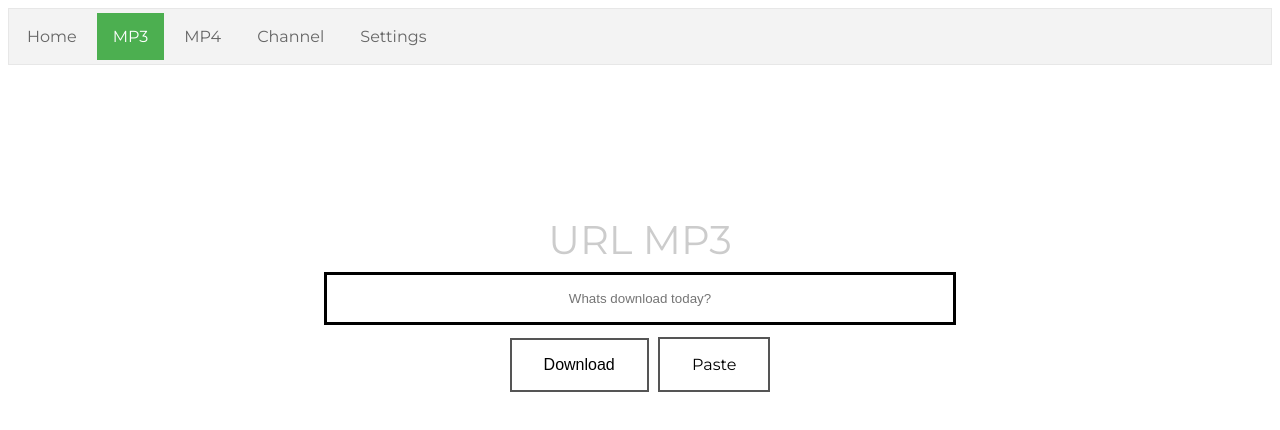
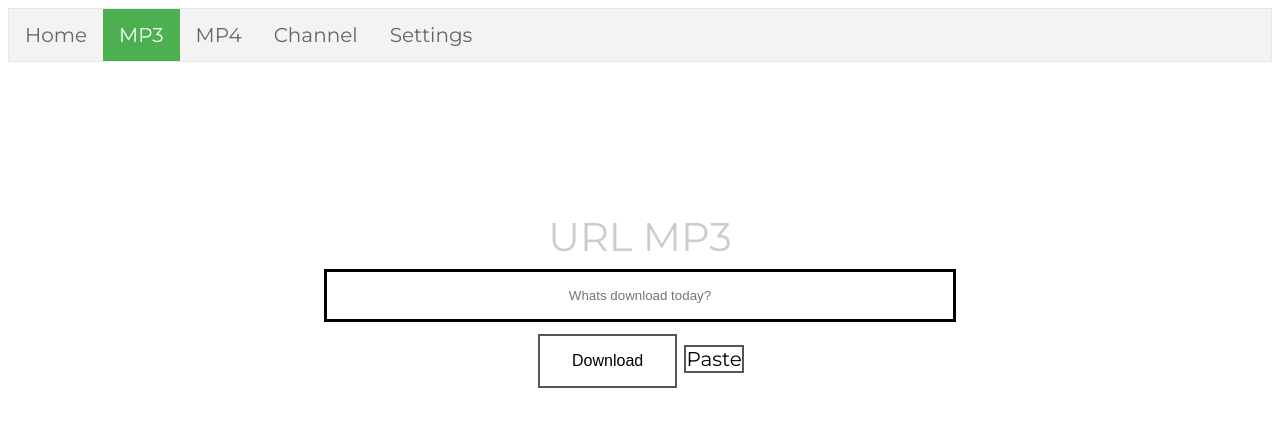
Before and after one commit to alexandrus21a/Yotube-dl-gui, an Electron app: page resources/app/mp3.html in a window 1280 px wide. Drawn offline with Linux system fonts and the light colour scheme.

Commit message:
Update style.css

```diff
--- a/resources/app/style.css
+++ b/resources/app/style.css
@@ -33,7 +33,7 @@ button {
   color: white;
 }
 
-a {
+ab {
   border: none;
   color: white;
   padding: 16px 32px;
```
